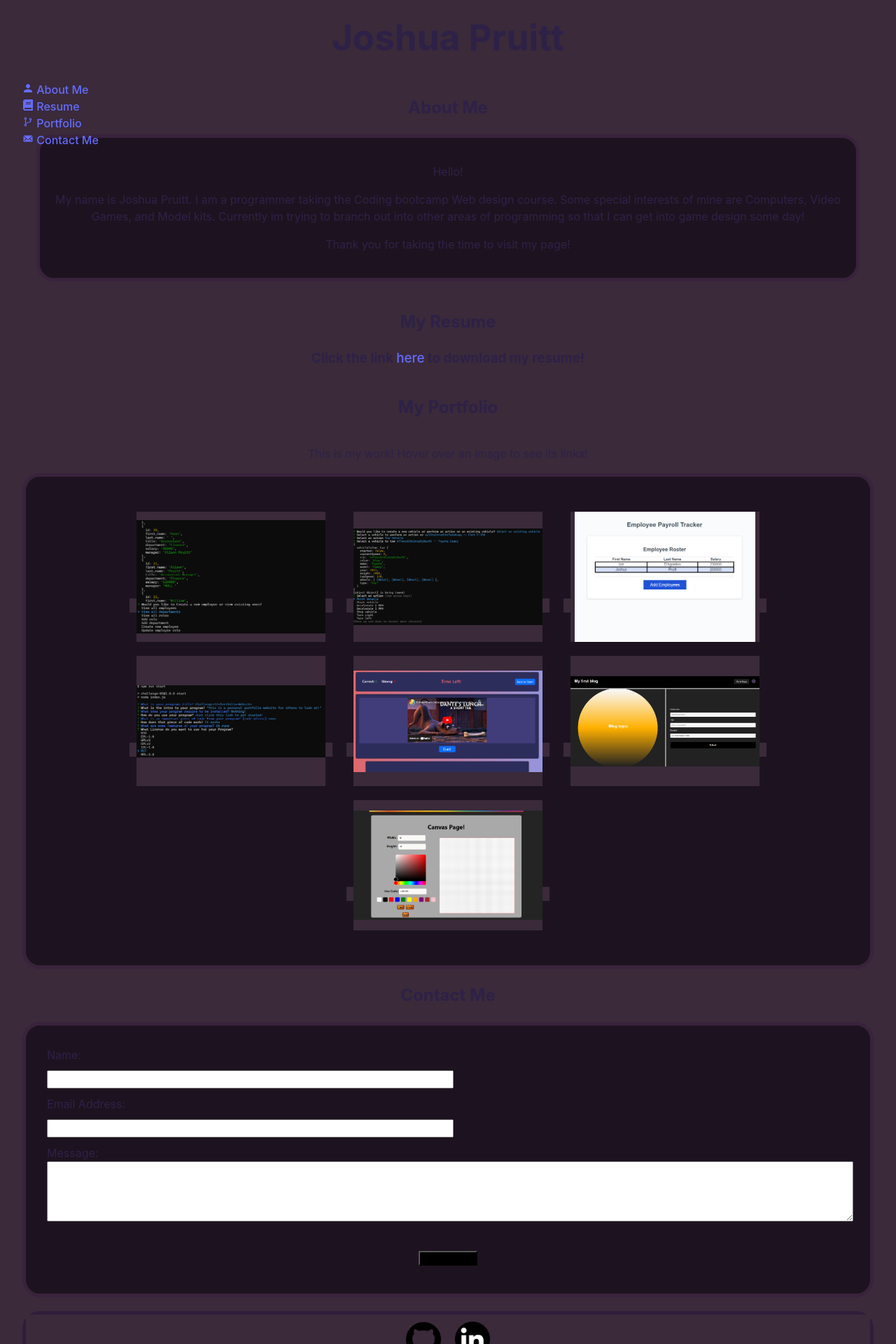
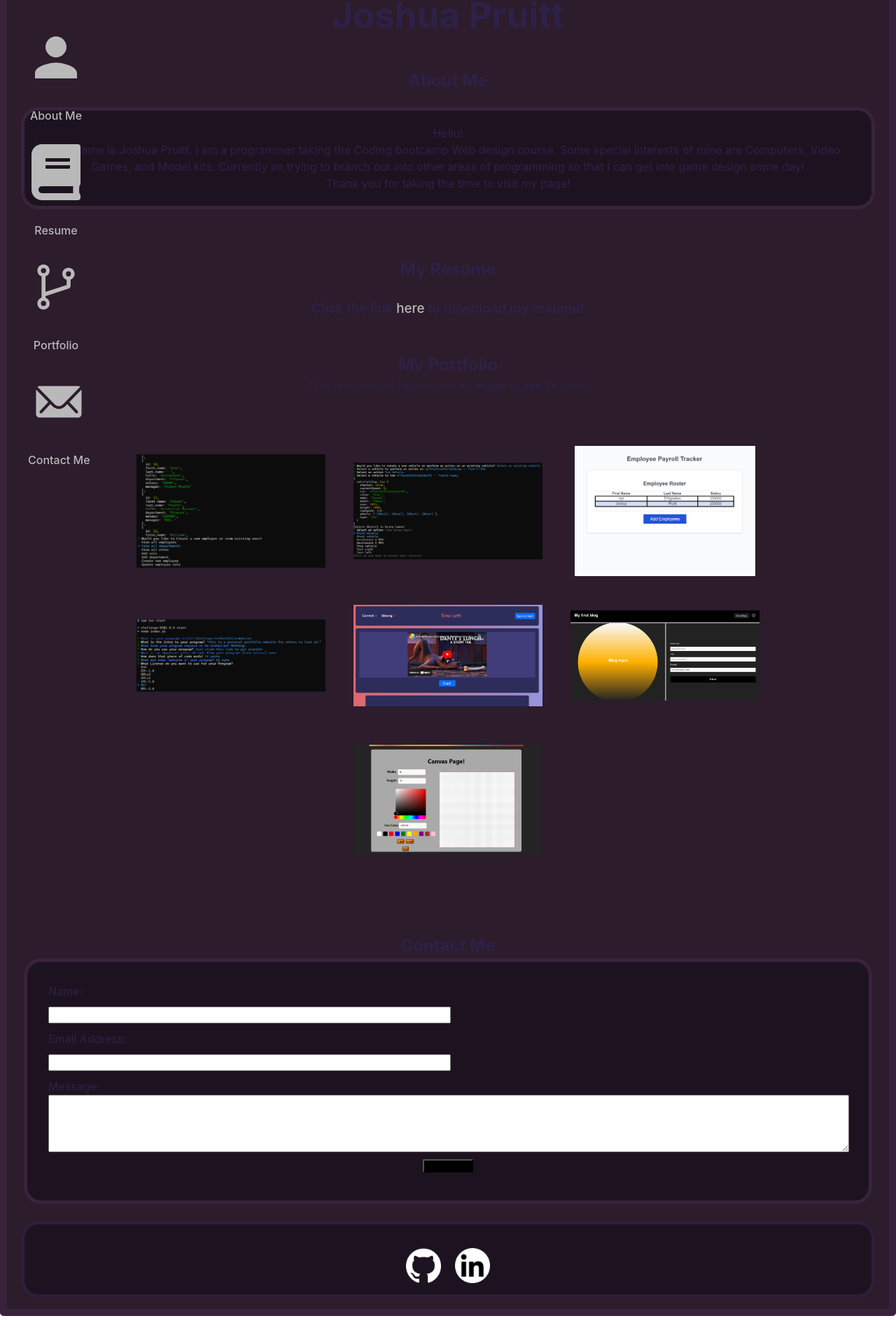
Before and after one commit to JoshuaPruitt/Personal-Website, a React (Vite) app: page / in a window 1280 px wide. Shown: the part 41-1961 px from the top of the page at 70% size. After the commit the page ends 1921 px from the top, so only its background shows below. Built offline with nearby package versions, Linux system fonts and the light colour scheme; no server answers.

Commit message:
Major styling changes to update page for use

```diff
--- a/src/App.tsx
+++ b/src/App.tsx
@@ -4,9 +4,6 @@ import pageData from "./pages/index.ts"
 import emailJs from '@emailjs/browser';
 import './style/App.css'
 
-import { FaBook } from "react-icons/fa";
-import { AiOutlineBranches } from "react-icons/ai";
-import { IoMdPerson, IoIosMail } from "react-icons/io";
 
 const service_id = process.env.SERVICE_ID || "";
 const template_id = process.env.TEMPLATE_ID || "";
@@ -40,20 +37,10 @@ function App(){
 
     return (
         <>
-            <header>
+            <main>
               <div>
                 <h1 id='logo'>Joshua Pruitt</h1>
               </div>
-
-                <nav>
-                  <a href='#'><span><IoMdPerson/></span> About Me</a>
-                  <a href='#resume'><span><FaBook/></span> Resume</a>
-                  <a href='#portfolioContainer'><span></span><AiOutlineBranches /> Portfolio</a>
-                  <a href='#contact'><span><IoIosMail /></span> Contact Me</a>
-                </nav>
-            </header>
-
-            <body>
               {/*Will contain the about me section of the page */}
               <div>
                   {pageData.aboutMe()}
@@ -87,21 +74,19 @@ function App(){
                     <input id='submit' type='submit' value="Send Email"/>
                 </form>
               </div>
-            </body>
 
-
-
-            <footer id='bottomBar'>
+              <footer>
                 <div id='linksbar'>
                   <a href='https://github.com/JoshuaPruitt'>
-                    <img src={githubLogo} width='50'height='50'></img>
+                      <img src={githubLogo} width='50'height='50' className='footerImg'></img>
                   </a>
 
                   <a href='https://www.linkedin.com/in/joshua-pruitt-1a494a311/'>
-                    <img src={linkedInLogo} width='50' height='50'></img>
+                      <img src={linkedInLogo} width='50' height='50' className='footerImg'></img>
                   </a>
                 </div>
               </footer>
+            </main>
         </>
     )
 }
--- a/src/main.tsx
+++ b/src/main.tsx
@@ -3,10 +3,22 @@ import ReactDOM from 'react-dom/client'
 import App from './App.jsx'
 import './style/index.css'
 
+import { FaBook } from "react-icons/fa";
+import { AiOutlineBranches } from "react-icons/ai";
+import { IoMdPerson, IoIosMail } from "react-icons/io";
+
 
 //create the page body
 ReactDOM.createRoot(document.getElementById('root')!).render(
   <React.StrictMode>
+    <nav>
+      <div>
+        <a href='#'><span><IoMdPerson/></span> About Me</a>
+        <a href='#resume'><span><FaBook/></span> Resume</a>
+        <a href='#portfolioContainer'><span><AiOutlineBranches /></span> Portfolio</a>
+        <a href='#contact'><span><IoIosMail /></span> Contact Me</a>
+      </div>
+    </nav>
     <App />
   </React.StrictMode>,
 )
--- a/src/style/App.css
+++ b/src/style/App.css
@@ -1,18 +1,51 @@
+
 nav {
+  background-color: wheat;
+}
+
+nav div {
   display: flex;
+  margin-left: 2.5rem;
+  margin-top: 5%;
   position: fixed;
+  left: 0;
   flex-direction: column;
   align-items: baseline;
 }
 
-body {
-  background-color: rgb(24, 17, 24);
+nav span {
+  font-size: 5rem;
+}
+
+nav div a {
+  display: flex;
+  flex-direction: column;
+  margin: 10px 0;
+}
+
+
+main {
+  background-color: rgb(44, 28, 44);
+  border: 10px solid rgb(57, 35, 60);
+  border-radius: 5px;
   display: flex;
   flex-direction: column;
 }
 
-body div {
-  background-color: rgb(58, 42, 58);
+main div {
+  margin-top: 1.5rem;
+}
+
+main footer {
+  border: solid rgb(48, 29, 59) 5px;
+  border-radius: 25px;
+  margin: 1.5rem 20px 0 20px;
+  background-color: rgb(29, 19, 32);
+  margin-bottom: 1rem;
+}
+
+.footerImg {
+  filter: invert(1);
 }
 
 .introduction {
@@ -27,6 +60,7 @@ form {
   background-color: rgb(29, 19, 32);
   padding: 30px;
   border: solid rgb(57, 35, 60) 5px;
+  margin: 0 1.5rem;
   border-radius: 25px;
   display: flex;
   flex-direction: column;
@@ -84,8 +118,6 @@ input {
 
 #portfolioContiner {
   padding: 40px;
-  background-color: rgb(29, 19, 32);
-  border: solid rgb(57, 35, 60) 5px;
   border-radius: 25px;
 }
 
--- a/src/style/index.css
+++ b/src/style/index.css
@@ -1,10 +1,12 @@
+* {
+  margin: 0;
+  padding: 0;
+}
+
 :root {
   font-family: Inter, system-ui, Avenir, Helvetica, Arial, sans-serif;
   line-height: 1.5;
   font-weight: 400;
-
-  margin: 0;
-  padding: 0;
 
   color-scheme: light dark;
   color: rgba(255, 255, 255, 0.87);
@@ -21,9 +23,15 @@ html {
   scroll-behavior: smooth;
 }
 
+#root {
+  display: flex;
+  flex-direction: row;
+  padding: 0 !important;
+}
+
 a {
   font-weight: 500;
-  color: #646cff;
+  color: #b9b9b9;
   text-decoration: inherit;
 }
 a:hover {
@@ -32,7 +40,9 @@ a:hover {
 
 body {
   margin: 0;
+  padding: 0px;
   display: flex;
+  flex-direction: row;
   /* min-width: 320px;
   min-height: 100vh; */
 }
@@ -71,6 +81,15 @@ button:focus-visible {
   filter: drop-shadow(0 0 2em #646cffaa);
 }
 
+#linksbar {
+  display: flex;
+  justify-content: center;
+}
+
+#linksbar a {
+  margin: 10px;
+}
+
 @media (prefers-color-scheme: light) {
   :root {
     color: #2e2147;
@@ -83,19 +102,3 @@ button:focus-visible {
     background-color: #f9f9f9;
   }
 }
-
-#bottomBar {
-  border: solid rgb(48, 29, 59) 5px;
-  border-radius: 25px;
-  margin-top: 20px;
-  background-color: #1f162f;
-}
-
-#linksbar {
-  display: flex;
-  justify-content: center;
-}
-
-#linksbar a {
-  margin: 10px;
-}
```
Lines whose indentation alone changed are shown as unchanged.
